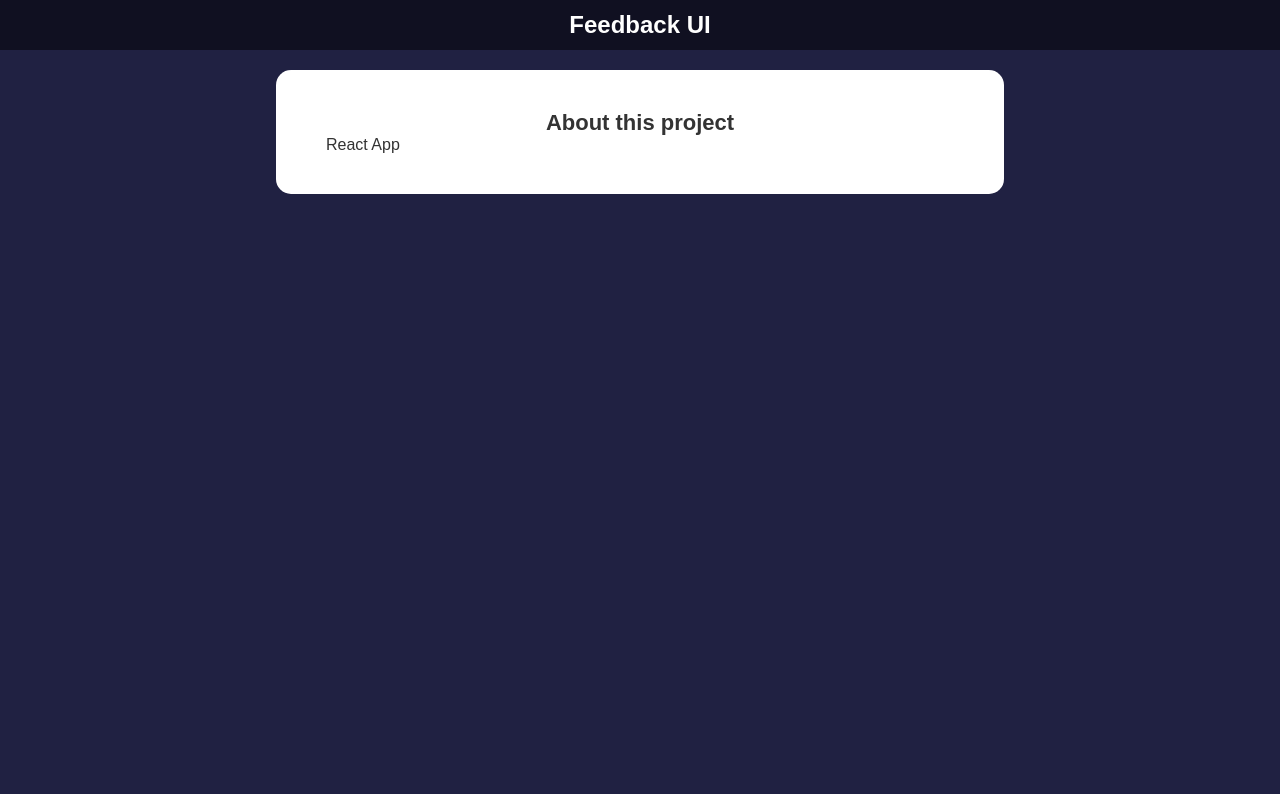
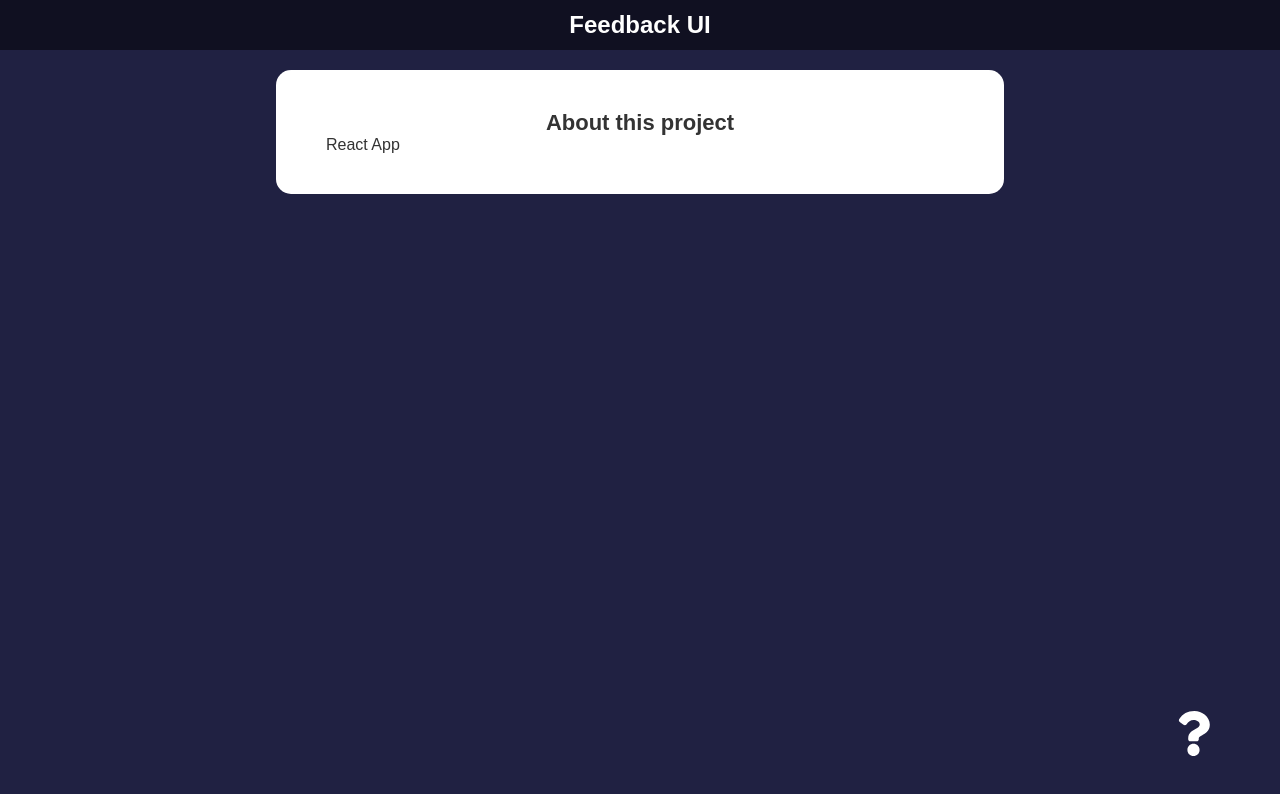
Before and after one commit to Am1d1v/ReactFeedbackProject, a React (Create React App) app: page /about in a window 1280 px wide. Shown: the top 794 px of the page. Built offline with nearby package versions, Linux system fonts and the light colour scheme.

Commit message:
About Icon Link

```diff
--- a/src/App.jsx
+++ b/src/App.jsx
@@ -6,6 +6,8 @@ import FeedbackList from './components/FeedbackList/FeedbackList';
 import FeedbackStats from './components/FeedbackStats/FeedbackStats';
 import FeedbackForm from './components/FeedbackFrom/FeedbackForm';
 import AboutPage from './pages/AboutPage';
+import AboutIconLink from './components/shared/AboutIconLink';
+
 
 function App() {
 
@@ -46,6 +48,7 @@ function App() {
 
           <Route path='/about' element={<AboutPage />}/>
         </Routes>
+        <AboutIconLink />
       </div>
     </Router>
   );
--- /dev/null
+++ b/src/components/shared/AboutIconLink.jsx
@@ -0,0 +1,11 @@
+import {FaQuestion} from 'react-icons/fa'
+
+function AboutIconLink() {
+  return (
+    <div className='about-link'>
+        <FaQuestion size={45}/>
+    </div>
+  )
+}
+
+export default AboutIconLink
--- a/src/index.css
+++ b/src/index.css
@@ -184,3 +184,9 @@ input:focus {
   text-align: center;
   color: rebeccapurple;
 }
+
+.about-link{
+  position: absolute;
+  bottom: 5%;
+  right: 5%;
+}
```
